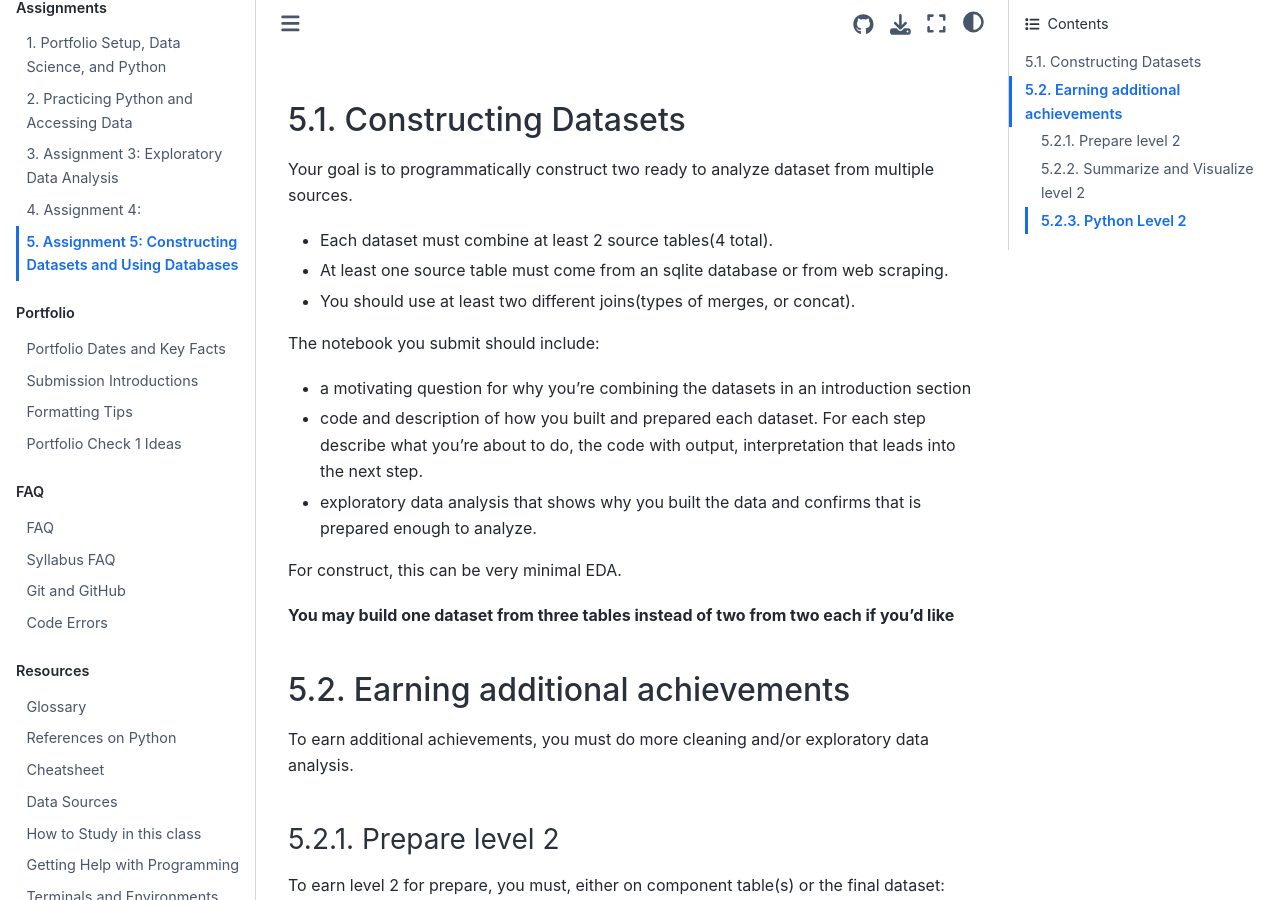
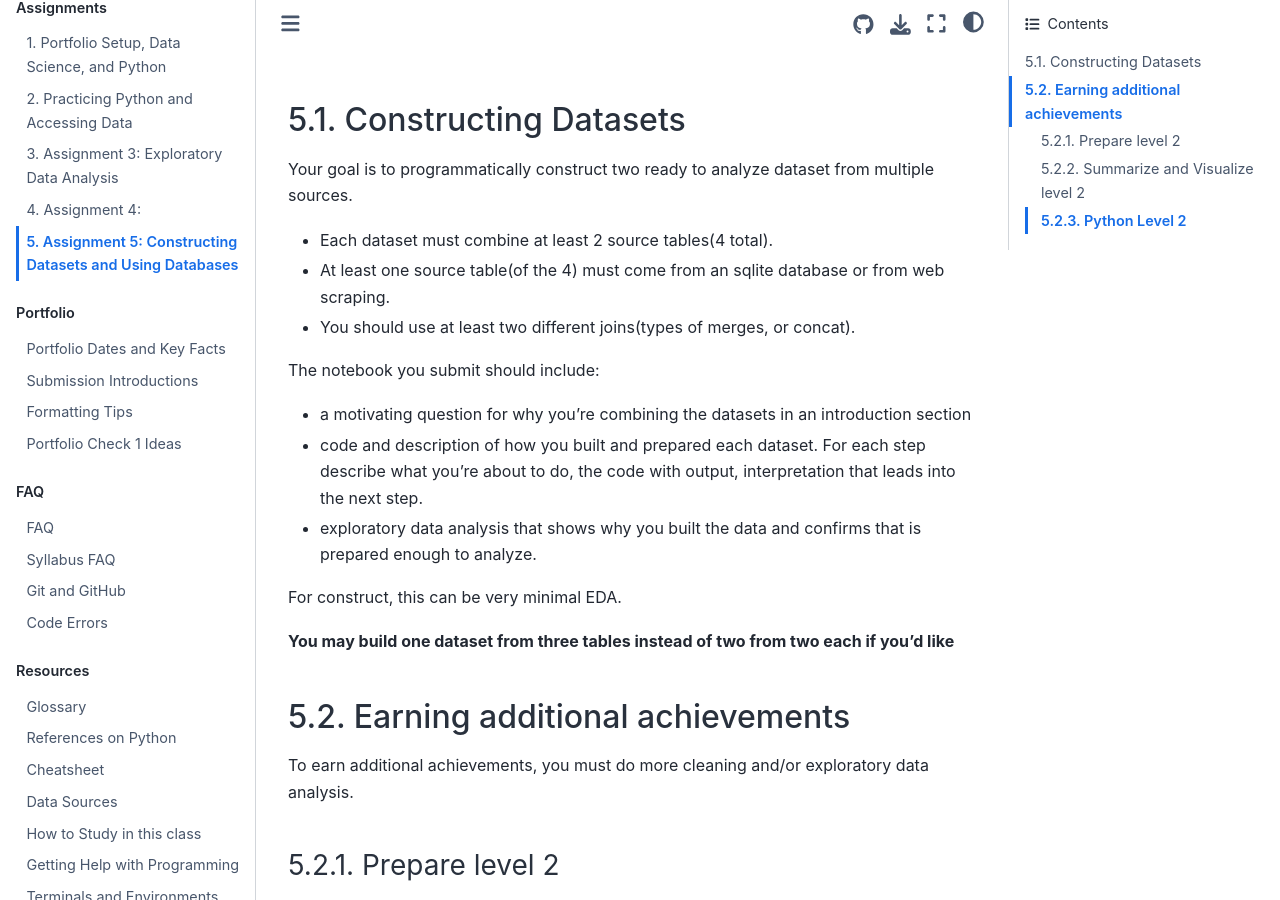
Before and after one commit to rhodyprog4ds/BrownFall21, a Jupyter Book: the page built from assignments/05-construct.md, in a window 1280 px wide and 900 px high, scrolled down 880 px. Built offline with Jupyter Book 1.0.4 settings and Sphinx 7.4.7 and the Sphinx Book theme 1.1.4, drawn with Linux system fonts in a browser that asks for light colours; pages that are not in the unit, such as notebooks, are missing from menus.

Commit message:
clarification

```diff
--- a/assignments/05-construct.md
+++ b/assignments/05-construct.md
@@ -48,7 +48,7 @@ __Due: {{ date }}__
 Your goal is to programmatically construct two ready to analyze dataset from multiple sources.
 
 - Each dataset must combine at least 2 source tables(4 total).
-- At least one source table must come from an sqlite database or from web scraping.
+- At least one source table(of the 4) must come from an sqlite database or from web scraping.
 - You should use at least two different joins(types of merges, or concat).
 
 
```
